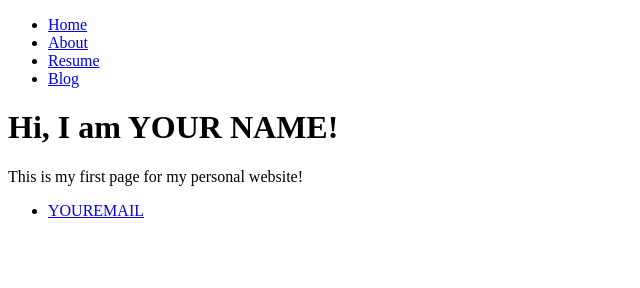
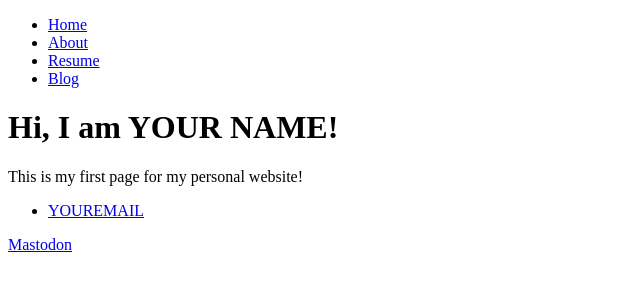
Before and after one commit to ikeysee/ikeysee, a plain HTML site: page index.html in a window 1280 px wide. Shown: the full height of the page, 0-640 px from the left. Drawn offline with Linux system fonts and the light colour scheme.

Commit message:
Update index.html

```diff
--- a/index.html
+++ b/index.html
@@ -25,3 +25,4 @@
    </footer>
  </body>
 </html>
+<a rel="me" href="https://mastodon.online/@ikeysee">Mastodon</a>
```
